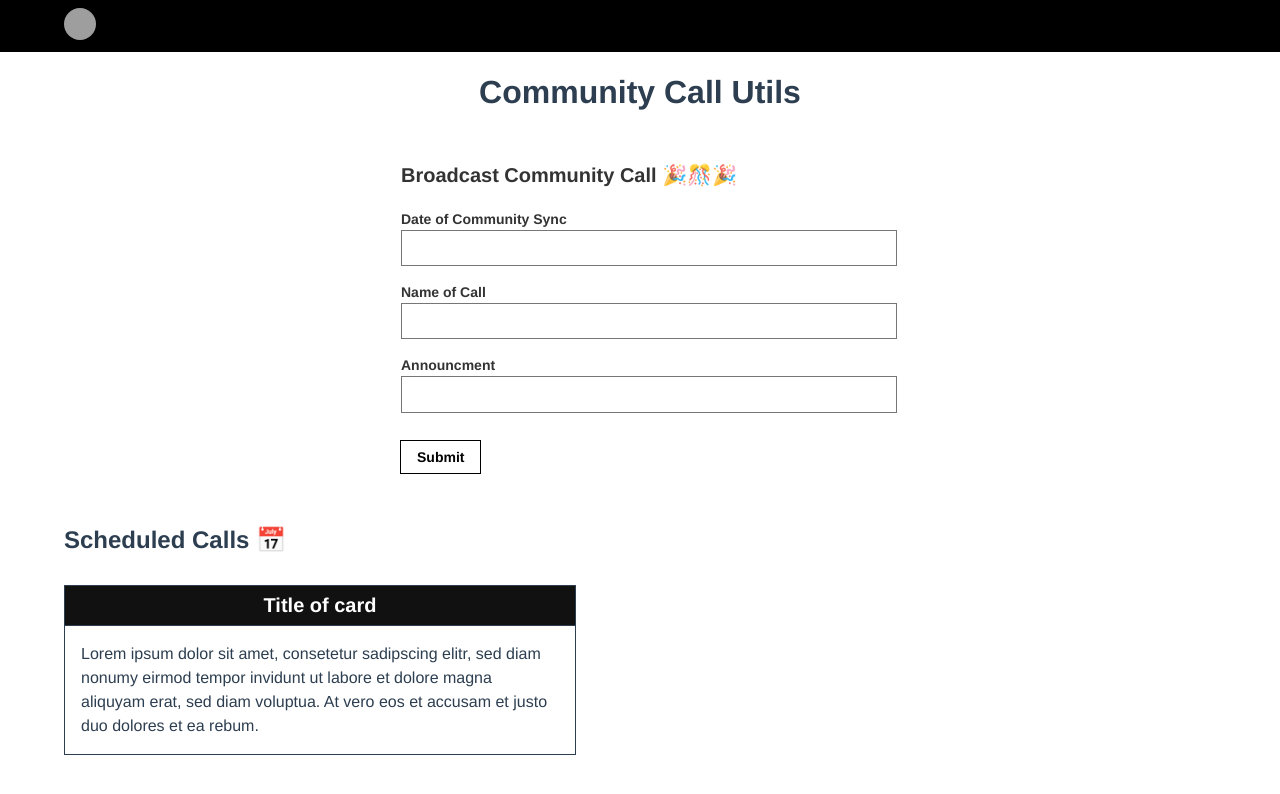
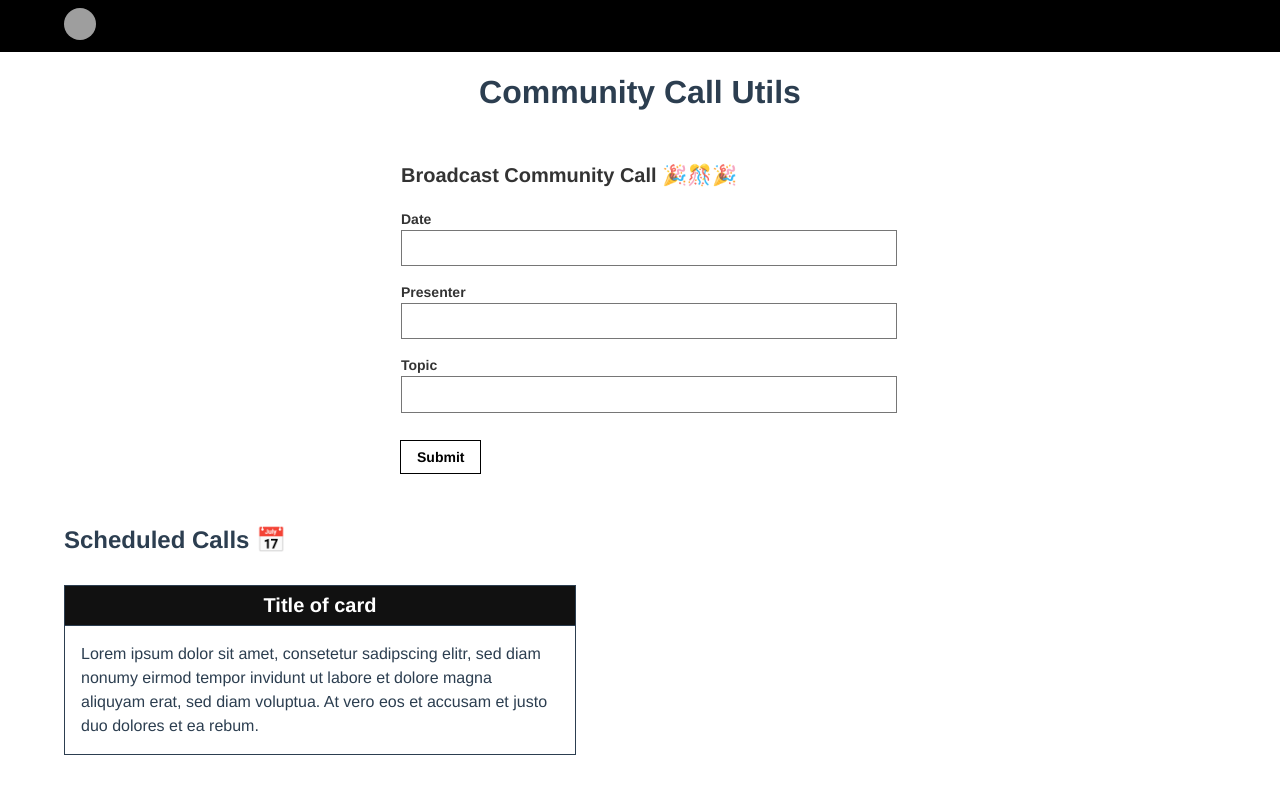
Before and after one commit to ipfs-inactive/community-call-helper, a Vue app in the folder app/: page / in a window 1280 px wide. Shown: the top 794 px of the page. Built offline with nearby package versions, Linux system fonts and the light colour scheme; grey boxes are pictures that could not be loaded.

Commit message:
Added Date, Topic, and Presenter fields and capability to parse HTML

```diff
--- a/app/src/components/HomePage.vue
+++ b/app/src/components/HomePage.vue
@@ -6,16 +6,16 @@
                 <fieldset id="a" class="ba b--transparent ph0 mh0">
                 <legend class="f4 fw6 ph0 mh0">Broadcast Community Call 🎉🎊🎉 </legend>
                 <div class="mt3">
-                    <label class="db fw6 lh-copy f6" for="sync-date">Date of Community Sync</label>
+                    <label class="db fw6 lh-copy f6" for="sync-date">Date</label>
                     <input class="pa2 input-reset ba bg-transparent hover-bg-black hover-white w-100" type="textfield" name="sync-date"  id="sync-date" v-model="syncDate">
                 </div>
                 <div class="mv3">
-                    <label class="db fw6 lh-copy f6" for="textfield">Name of Call</label>
-                    <input class="b pa2 input-reset ba bg-transparent hover-bg-black hover-white w-100" type="textfield" name="textfield"  id="textfield" v-model="callName">
+                    <label class="db fw6 lh-copy f6" for="textfield">Presenter</label>
+                    <input class="b pa2 input-reset ba bg-transparent hover-bg-black hover-white w-100" type="textfield" name="textfield"  id="textfield" v-model="presenter">
                 </div>
                 <div class="mv3">
-                    <label class="db fw6 lh-copy f6" for="textfield">Announcment</label>
-                    <input class="b pa2 input-reset ba bg-transparent hover-bg-black hover-white w-100" type="textfield" name="textfield"  id="textfield" v-model="announcement">
+                    <label class="db fw6 lh-copy f6" for="textfield">Topic</label>
+                    <input class="b pa2 input-reset ba bg-transparent hover-bg-black hover-white w-100" type="textfield" name="textfield"  id="textfield" v-model="topic">
                 </div>
                 </fieldset>
                 <div class="">
@@ -29,22 +29,28 @@
 export default {
   name: 'HomePage',
   data: () => ({
-    callName: null,
     syncDate: null,
-    announcement: null
+    presenter: null,
+    topic: null
   }),
   methods: {
     async createPost() {
       let url = `https://api.github.com/repos/pkafei/Distributed-Medicine/issues?access_token=01f8414215a5942c6984ff9c8c39df50751b5679`
+      let call_date = this.syncDate
+      let agenda = "<h1>Agenda and Notes</h1>"
+      let agenda_items = `Please add items before the call.`
+      let call_details = "<table><td>Insert Call Details Here</td></table><br>"
+      let topic = "\n Topic: "
+
       const rawResponse = await fetch(url, {
         method: 'POST',
         headers: {
-        'Accept': 'application/json',
-        'Content-Type': 'application/json'
+        'Accept': 'application/vnd.github.v3.html+json',
+        'Content-Type': 'application/vnd.github.v3.html'
         },
         body: JSON.stringify({
-          title: this.syncDate,
-          body: this.callName
+          title: `IPFS Weekly Call ${this.syncDate} ⚡️ 📞`,
+          body: `${agenda_items} \n \n` + call_details + `Presenter: ` + this.presenter + topic
         })
       })
       const content = await rawResponse.json();
```
